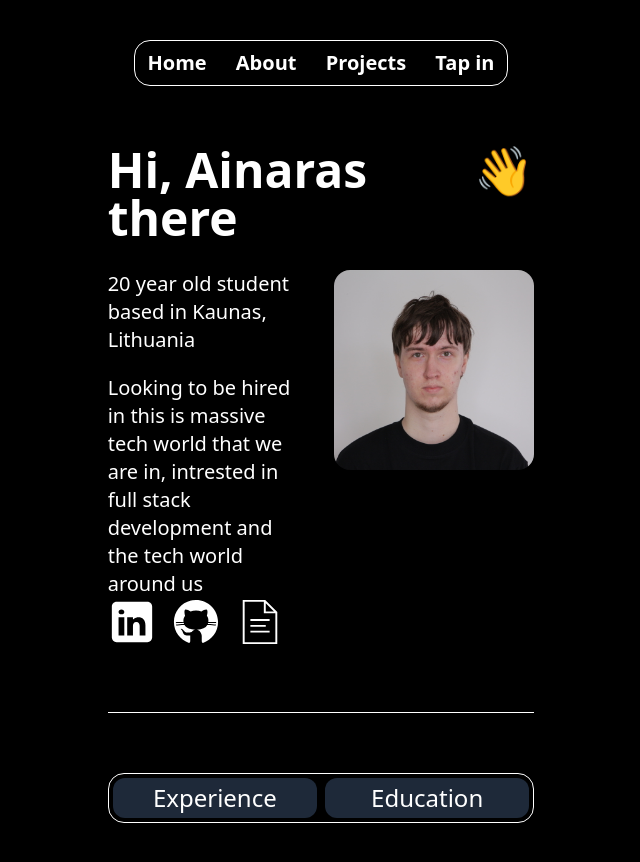
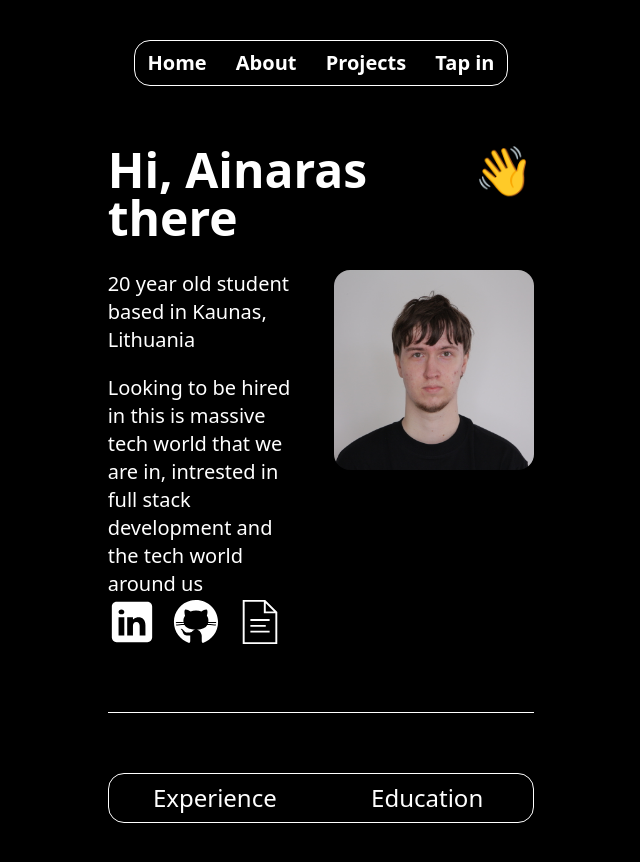
Before and after one commit to ainaraskaz/portfolio, a SvelteKit app: page / in a window 1280 px wide. Shown: the top 862 px of the page, without its empty margins (319-959 px from the left). Built offline with nearby package versions, Linux system fonts and the light colour scheme.

Commit message:
finally a bit nicer nav bar hovers

```diff
--- a/src/routes/+page.svelte
+++ b/src/routes/+page.svelte
@@ -94,7 +94,7 @@
 				class="inline-flex w-screen items-center justify-center rounded-2xl border-1 border-white bg-black"
 			>
 				<button
-					class="m-1 flex flex-1 items-center justify-center rounded-xl bg-gray-800 py-1 text-2xl text-white transition-normal"
+					class="m-1 flex flex-1 items-center justify-center rounded-xl bg-black py-1 text-2xl text-white transition-normal"
 					role="tab"
 					type="button"
 					aria-selected="true"
@@ -102,7 +102,7 @@
 					Experience
 				</button>
 				<button
-					class="m-1 flex flex-1 items-center justify-center rounded-xl bg-gray-800 py-1 text-2xl text-white transition-normal"
+					class="m-1 flex flex-1 items-center justify-center rounded-xl bg-black py-1 text-2xl text-white transition-normal"
 					role="tab"
 					type="button"
 					aria-selected="true"
```
